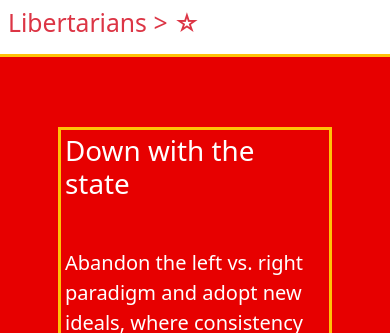
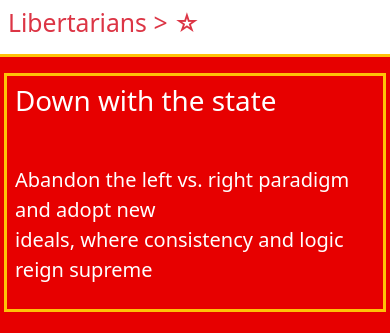
Before and after one commit to layode452/liber, a plain HTML site: page index.html in a window 390 px wide. Shown: the top 333 px of the page. Drawn offline with nearby package versions, Linux system fonts and the light colour scheme.

Commit message:
modified

```diff
--- a/index.html
+++ b/index.html
@@ -10,7 +10,7 @@
     <style>
         .first{
             background-color: #E70000;
-            padding: 70px;
+            /* padding: 70px; */
         }
 
         .second{
@@ -27,9 +27,9 @@
         <h2 class="text-danger">Libertarians > ☆</h2>
     </div>
 
-    <div class="border-bottom first border-3 border-warning">
+    <div class="border-bottom first border-3 border-warning p-lg-5 p-3">
         <div class="row text-white gap-4">
-            <div class="col-8 border border-3 spread border-warning p-lg-4 p-1" >
+            <div class="col-8 border border-3 spread border-warning p-lg-4 p-2" >
                 <h1 class="mb-5">Down with the state</h1>
                 <p class="mt-4 fs-5">Abandon the left vs. right paradigm and adopt new <br> ideals, where consistency and logic reign supreme</p>
             </div>
--- a/phone.css
+++ b/phone.css
@@ -1,6 +1,6 @@
 @media screen and (max-width: 475px){
     .first{
-        padding: 20px;
+        padding: 30px;
     }
 
     .spread{
```
